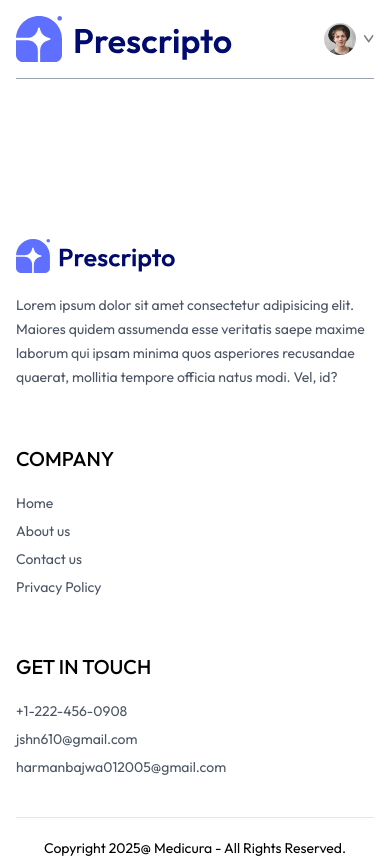
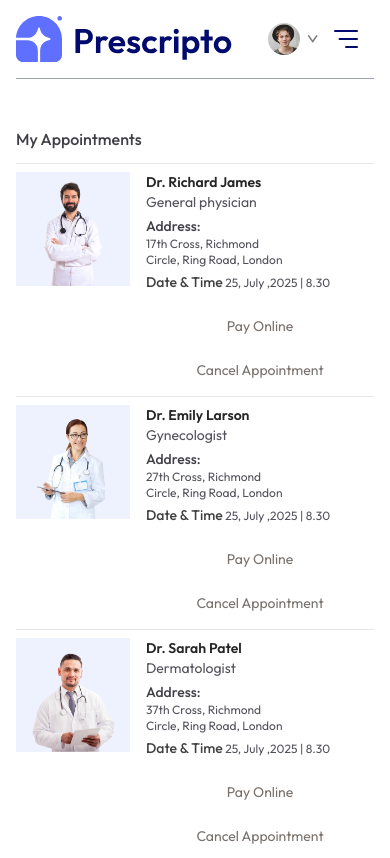
Before and after one commit to Er-jashan/Appointment-Booking, a React (Vite) app in the folder frontend/: page /my-appointments in a window 390 px wide. Shown: the top 858 px of the page. Built offline with nearby package versions, Linux system fonts and the light colour scheme.

Commit message:
Mobile view Mode added

```diff
--- a/frontend/src/components/Navbar.jsx
+++ b/frontend/src/components/Navbar.jsx
@@ -50,6 +50,23 @@
           :<button onClick={()=>navigate('/login')} className='bg-primary text-white px-8 py-3 rounded-full font-light hidden md:block'>Create Account</button>
 
         }
+
+        <img onClick={()=>setShowMenu(true)} className='w-6 md:hidden' src={assets.menu_icon} alt=''/>
+        {/* Mobile menu */}
+        <div className={`${showMenu ? 'fixed w-full' : 'h-0 w-0'} md:hidden right-0 top-0 bottom-0 z-20 overflow-hidden bg-white transition-all`}>
+          <div className='flex items-center justify-between px-5 py-6'>
+            <img className='w-36' src={assets.logo} alt="" />
+            <img className='w-7' onClick={()=>setShowMenu(false)} src={assets.cross_icon} alt="" />
+          </div>
+          <ul className='flex flex-col items-center gap-2 mt-5 px-5 text-lg font-medium'>
+            <NavLink onClick={()=>setShowMenu(false)}  to='/'><p className='px-4 py-2 rounded inline-block'>HOME</p></NavLink>
+            <NavLink onClick={()=>setShowMenu(false)} to='/doctors'><p className='px-4 py-2 rounded inline-block'>ALL DOCTORS</p></NavLink>
+            <NavLink onClick={()=>setShowMenu(false)} to='/about'><p className='px-4 py-2 rounded inline-block'>ABOUT</p></NavLink>
+            <NavLink onClick={()=>setShowMenu(false)} to='contact'><p className='px-4 py-2 rounded inline-block'>CONTACT</p></NavLink>
+          </ul>
+
+        </div>
+
       </div>
     </div>
   )
--- a/frontend/src/index.css
+++ b/frontend/src/index.css
@@ -14,3 +14,10 @@
 ::-webkit-scrollbar{
     @apply hidden
 }
+
+@media (max-width:740px){
+    .active p{
+        @apply text-white bg-primary
+    }
+
+}
--- a/frontend/src/pages/Doctors.jsx
+++ b/frontend/src/pages/Doctors.jsx
@@ -1,4 +1,4 @@
-import React, { useContext, useEffect, useState } from 'react'
+import React, {useContext, useEffect, useState } from 'react'
 import { useNavigate, useParams } from 'react-router-dom'
 import { AppContext } from '../context/AppContext';
 
@@ -7,6 +7,7 @@
 
   const {speciality} = useParams();
   const [filterDoc , setFilterDoc] = useState([]);
+  const [showFilter,setShowFilter] = useState(false)
 
   const {doctors} = useContext(AppContext);
 
@@ -27,7 +28,8 @@
     <div>
       <p className='text-gray-600 '>Browse throught the specialist doctors</p>
       <div className='flex flex-col sm:flex-row items-start gap-5 mt-5'>
-        <div className='flex flex-col gap-4 text-sm text-gray-600'>
+        <button className={`py-1 px-3 border rounded text-sm transition-all sm:hidden ${showFilter ? 'bg-primary text-white' : ''}`} onClick={()=>setShowFilter(prev => !prev)}>Filters</button>
+        <div className={`flex-col gap-4 text-sm text-gray-600 ${showFilter ? 'flex' : 'hidden sm:flex'}`}>
           <p onClick={()=> speciality === 'General Physician' ? navigate('/doctors') : navigate('/doctors/General Physician')}  className={`w-[94vw] sm:w-auto pl-3 py-1.5 pr-16 border border-gray-300 rounded transition-all cursor-pointer ${speciality === "General Physician" ? "bg-indigo-100 text-black" : ""}`}>General Physician</p>
           <p onClick={()=> speciality === 'Gynecologist' ? navigate('/doctors') : navigate('/doctors/Gynecologist')} className={`w-[94vw] sm:w-auto pl-3 py-1.5 pr-16 border border-gray-300 rounded transition-all cursor-pointer ${speciality === "Gynecologist" ? "bg-indigo-100 text-black" : ""}`}>Gynecologist</p>
           <p onClick={()=> speciality === 'Dermatologist' ? navigate('/doctors') : navigate('/doctors/Dermatologist')} className={`w-[94vw] sm:w-auto pl-3 py-1.5 pr-16 border border-gray-300 rounded transition-all cursor-pointer ${speciality === "Dermatologist" ? "bg-indigo-100 text-black" : ""}`}>Dermatologist</p>
--- a/frontend/src/pages/MyAppointments.jsx
+++ b/frontend/src/pages/MyAppointments.jsx
@@ -1,8 +1,38 @@
-import React from 'react'
+import React, { useContext } from 'react'
+import {AppContext} from '../context/AppContext'
 
 const MyAppointments = () => {
+  const {doctors} = useContext(AppContext);
   return (
     <div>
+      <p className='pb-3 mt-12 font-medium text-zinc-700 border-b'>My Appointments</p>
+      <div>
+        {doctors.slice(0,3).map((item ,index)=>(
+          <div className='grid grid-cols-[1fr_2fr] gap-4 sm:flex sm:gap-6 py-2 border-b' key={index}>
+            <div>
+               <img className='w-32 bg-indigo-50' src={item.image} alt=''/>
+              </div>
+
+              <div className='flex-1 text-sm text-zinc-600'>
+                <p className='text-neutral-800 font-semibold'>{item.name}</p>
+                <p>{item.speciality}</p>
+                <p className='text-zinc-700 font-medium mt-1'>Address:</p>
+                <p className='text-xs'>{item.address.line1}</p>
+                <p className='text-xs'>{item.address.line2}</p>
+                <p className='text-xs mt-1'><span className='text-sm text-neutral-700 font-medium'>Date & Time</span> 25, July ,2025 | 8.30</p>
+              </div>
+              <div>
+                </div>
+
+                <div className='flex flex-col gap-2 justify-end'>
+                  <button className='text-sm text-stone-500 text-center sm:min-w-48 py-2 border-rounded hover:bg-primary hover:text-white transition-all duration-300'>Pay Online</button>
+                  <button className='text-sm text-stone-500 text-center sm:min-w-48 py-2 border-rounded hover:bg-red-600 hover:text-white transition-all duration-300'>Cancel Appointment</button>
+                </div>
+
+            </div>
+        ))}
+
+      </div>
 
     </div>
   )
```
